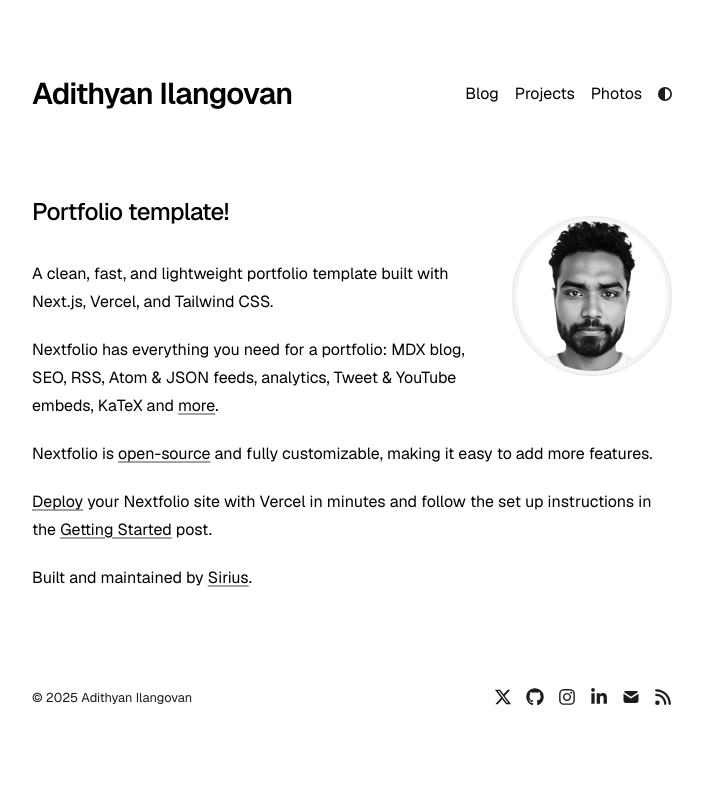
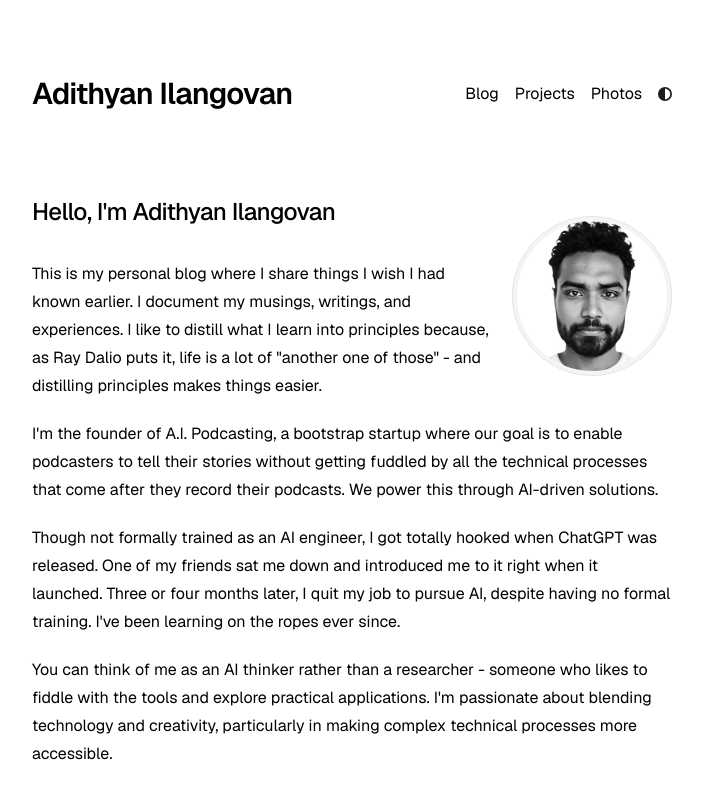
Before and after one commit to 1msirius/Nextfolio, a Next.js app: page / in a window 1280 px wide. Shown: the top 793 px of the page, without its empty margins (288-991 px from the left). Built offline with nearby package versions, Linux system fonts and the light colour scheme.

Commit message:
Update homepage content with personal bio and professional journey

```diff
--- a/app/page.tsx
+++ b/app/page.tsx
@@ -14,46 +14,35 @@ export default function Page() {
           priority
         />
       </a>
-      <h1 className="mb-8 text-2xl font-medium tracking-tight">Portfolio template!</h1>
+      <h1 className="mb-8 text-2xl font-medium tracking-tight">Hello, I'm Adithyan Ilangovan</h1>
       <div className="prose prose-neutral dark:prose-invert">
         <p>
-          A clean, fast, and lightweight portfolio template built with Next.js, Vercel, and Tailwind
-          CSS.
+          This is my personal blog where I share things I wish I had known earlier. I document my
+          musings, writings, and experiences. I like to distill what I learn into principles
+          because, as Ray Dalio puts it, life is a lot of "another one of those" - and distilling
+          principles makes things easier.
         </p>
         <p>
-          Nextfolio has everything you need for a portfolio: MDX blog, SEO, RSS, Atom & JSON feeds,
-          analytics, Tweet & YouTube embeds, KaTeX and {''}
-          <a
-            target="_blank"
-            href="https://github.com/1msirius/Nextfolio?tab=readme-ov-file#features"
-          >
-            more
-          </a>
-          .
+          I'm the founder of A.I. Podcasting, a bootstrap startup where our goal is to enable
+          podcasters to tell their stories without getting fuddled by all the technical processes
+          that come after they record their podcasts. We power this through AI-driven solutions.
         </p>
         <p>
-          Nextfolio is{' '}
-          <a href={socialLinks.github} target="_blank">
-            open-source
-          </a>{' '}
-          and fully customizable, making it easy to add more features.
+          Though not formally trained as an AI engineer, I got totally hooked when ChatGPT was
+          released. One of my friends sat me down and introduced me to it right when it launched.
+          Three or four months later, I quit my job to pursue AI, despite having no formal training.
+          I've been learning on the ropes ever since.
         </p>
         <p>
-          <a
-            href="https://vercel.com/new/clone?repository-url=https%3A%2F%2Fgithub.com%2F1msirius%2FNextfolio"
-            target="_blank"
-          >
-            Deploy
-          </a>{' '}
-          your Nextfolio site with Vercel in minutes and follow the set up instructions in the{' '}
-          <a href="/blog/getting-started">Getting Started</a> post.
+          You can think of me as an AI thinker rather than a researcher - someone who likes to
+          fiddle with the tools and explore practical applications. I'm passionate about blending
+          technology and creativity, particularly in making complex technical processes more
+          accessible.
         </p>
         <p>
-          Built and maintained by{' '}
-          <a href="https://imsirius.xyz/" target="_blank">
-            Sirius
-          </a>
-          .
+          I plan to write more regularly about AI, entrepreneurship, technology, and personal
+          growth. If you have thoughts or want to connect, please feel free to{' '}
+          <a href={socialLinks.email}>reach out</a>.
         </p>
       </div>
     </section>
```
